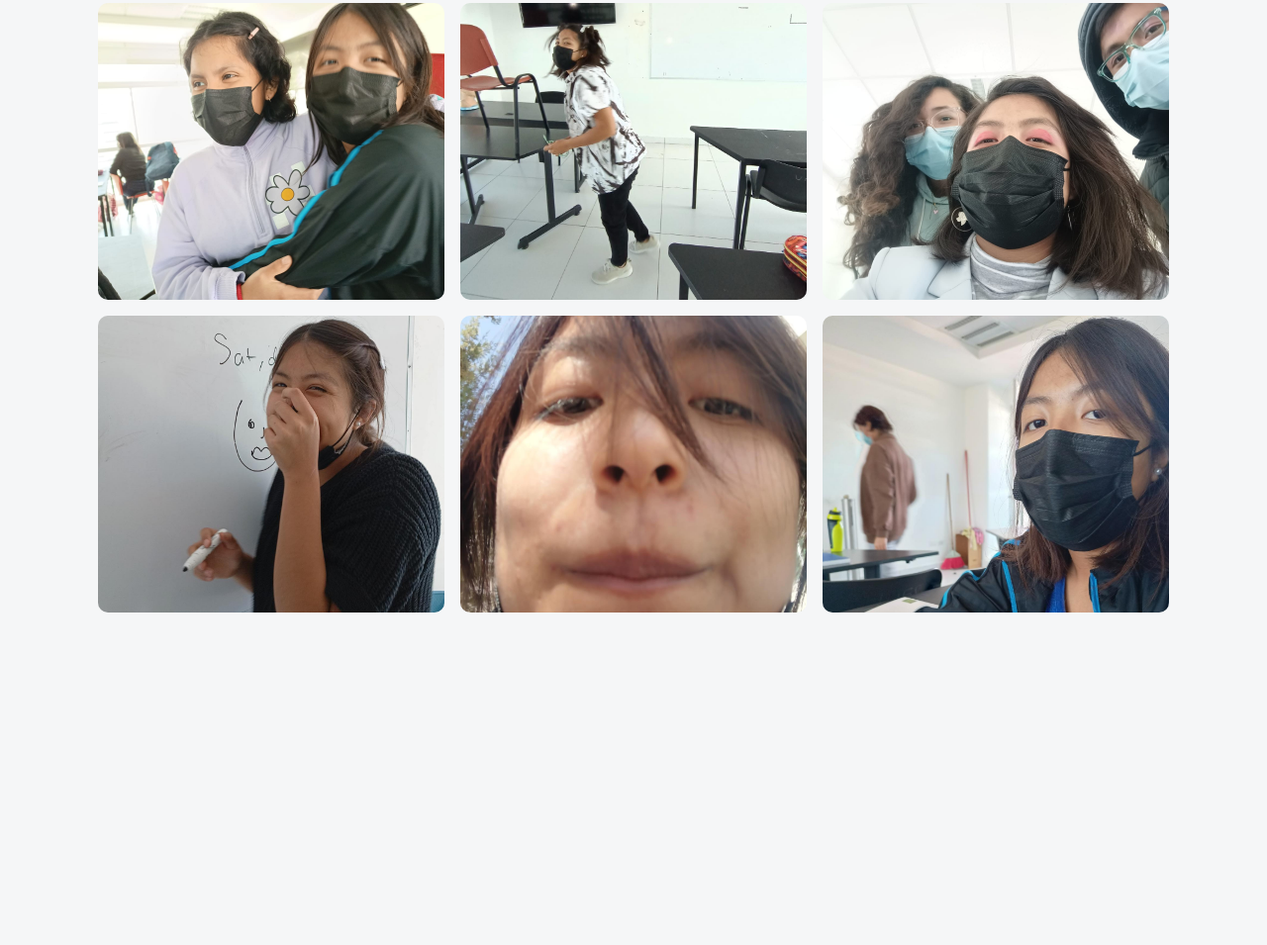
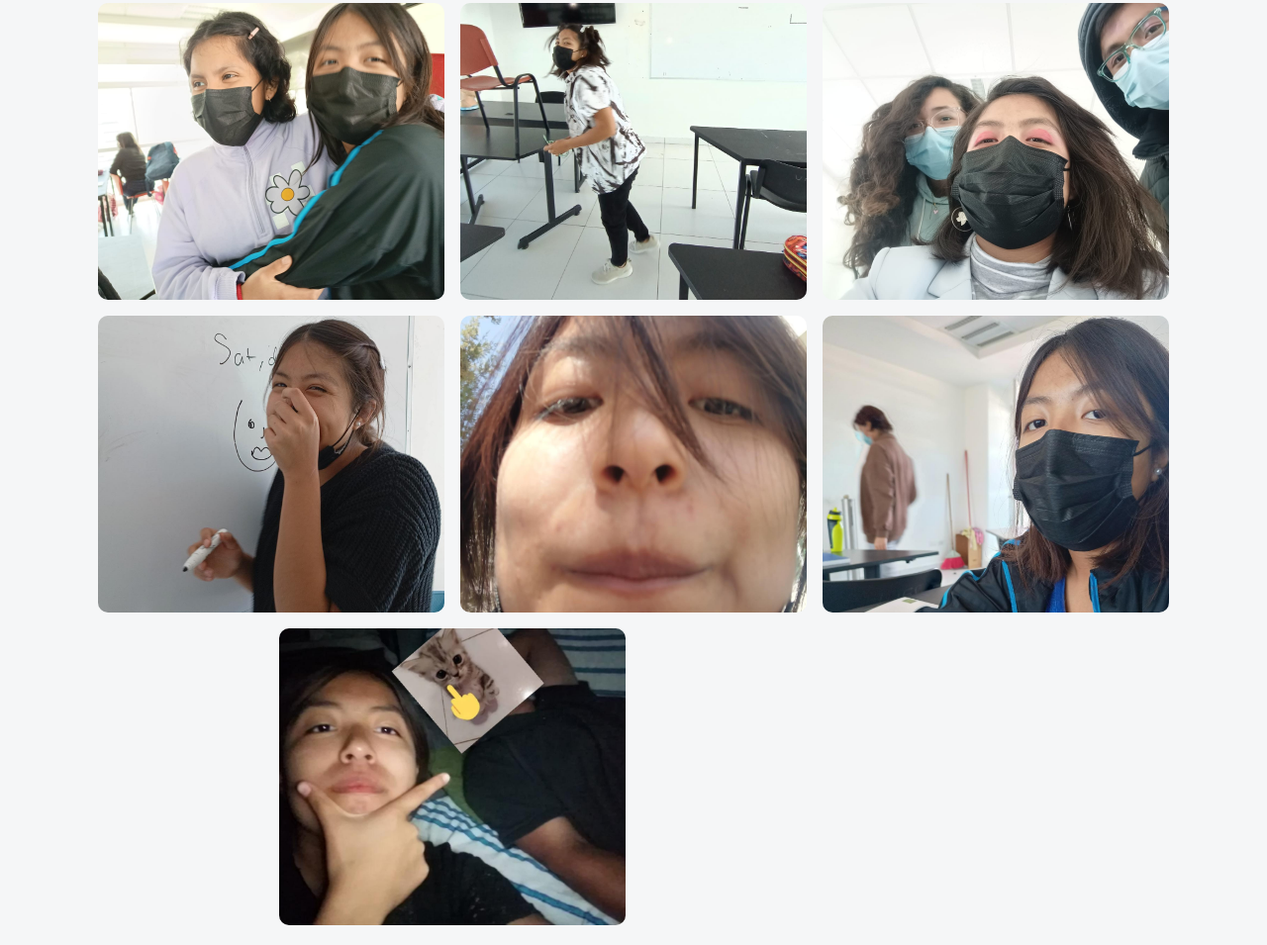
Before and after one commit to Lenindroid/regesgallery, a plain HTML site: page index.html in a window 1280 px wide. Shown: the part 481-1436 px from the top of the page at 99% size. Before the commit the page ends 1136 px from the top, so only its background shows below. Drawn offline with Linux system fonts and the light colour scheme.

Commit message:
Metí al papá de raja

```diff
--- a/index.html
+++ b/index.html
@@ -20,6 +20,7 @@
         <img src="r (7).jpeg" alt="Rege laughing while she's writing something on the whiteboard"/>
         <img src="r (8).jpeg" alt="Rege's face"/>
         <img src="r (9).jpeg" alt="Rege and that's it"/>
+        <img src="r (10).jpeg" alt="Rege thinking and his father sleeping"/>
     </div>
   </body>
 </html>
```
Also changed, not shown: r (10).jpeg (added), 1 other file.
